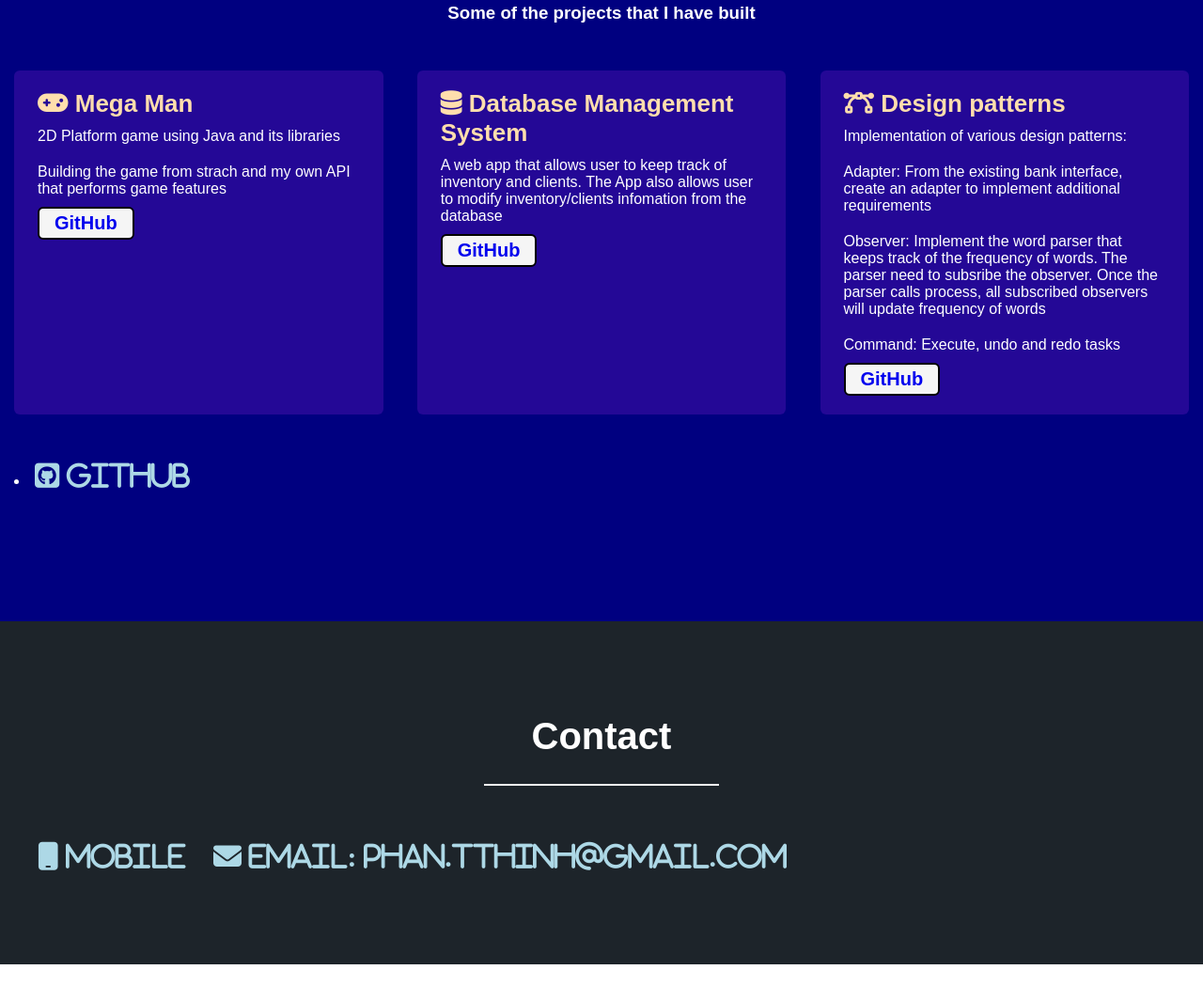
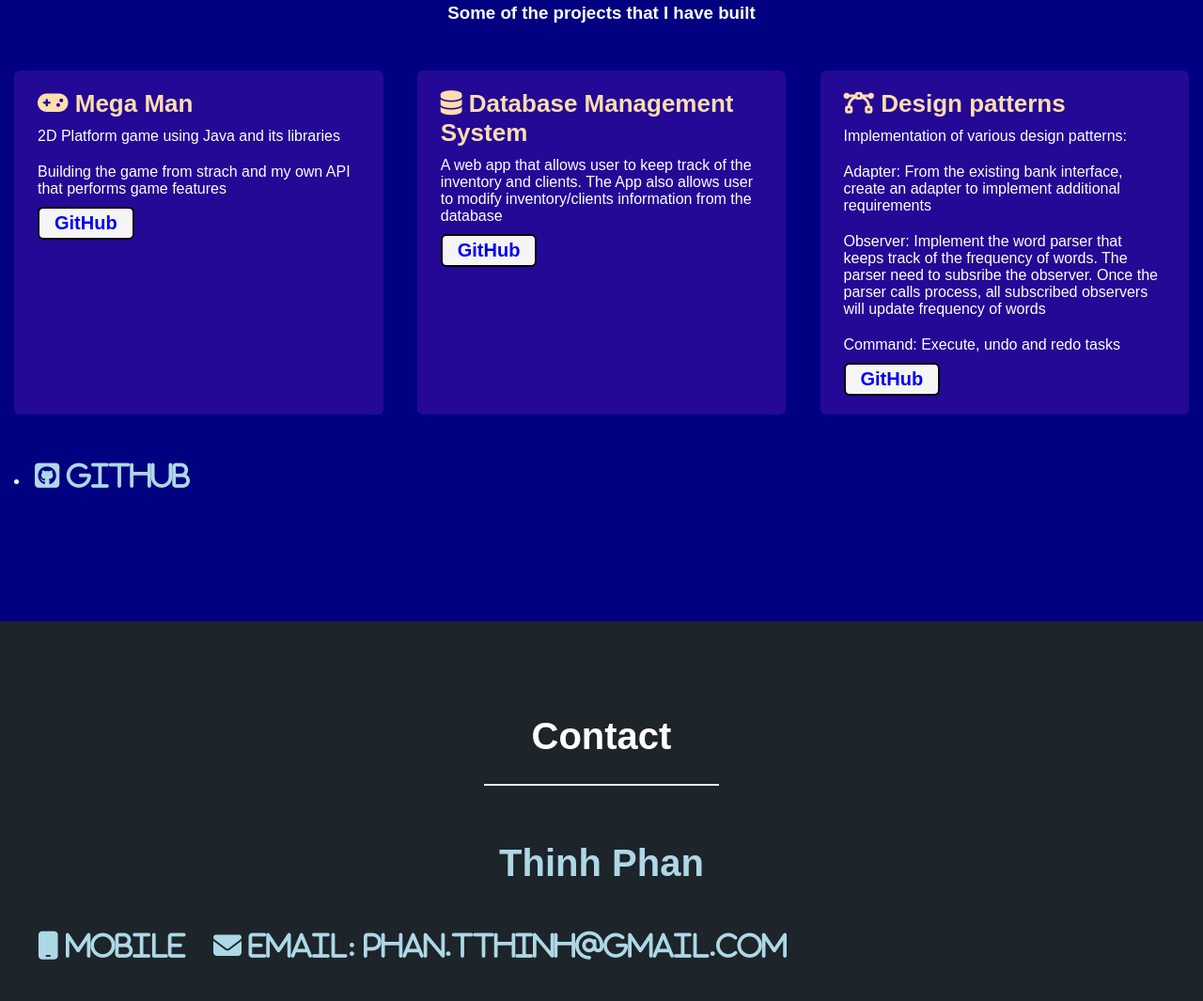
Before and after one commit to tthinh188/deleteme, a plain HTML site: page index.html in a window 1280 px wide. Shown: the part 2707-3772 px from the top of the page at 94% size. Before the commit the page ends 3733 px from the top, so only its background shows below. Drawn offline with nearby package versions, Linux system fonts and the light colour scheme.

Commit message:
fix typo

```diff
--- a/index.html
+++ b/index.html
@@ -147,7 +147,7 @@
                     <div class="card">
                         <div class="box">
                             <h3><i class="fas fa-database"></i> Database Management System</h3>
-                            <p>A web app that allows user to keep track of inventory and clients. The App also allows user to modify inventory/clients infomation from the database</p>
+                            <p>A web app that allows user to keep track of the inventory and clients. The App also allows user to modify inventory/clients information from the database</p>
                             <button><a href="https://github.com/tthinh188/DatabaseManagement">GitHub</a></button>
                         </div>
                     </div>
@@ -162,6 +162,7 @@
                             <button><a href="https://github.com/tthinh188/DesignPattern">GitHub</a></button>
                         </div>
                     </div>
+
                     <li><a href="https://github.com/tthinh188" target="_blank" class="fab fa-github-square"> <class="label"> GitHub</a></li>
 
                 </div>
@@ -175,10 +176,13 @@
             <div class="max-width">
                 <h2 class="title">Contact</h2>
                 <ul class="icons">
+                    <div class="text">Thinh Phan</div>
                     <li><a href="tel:7142602946" class="fas fa-mobile" > Mobile</a></li>
                     <li><a href="mailto: phan.tthinh@gmail.com?Subject=Porfilio%20Contact" target="_top" class="far fa-envelope"> <class="label"> Email: phan.tthinh@gmail.com</a></li>
                 </ul>
+
             </div>
+
         </section>
 
         <!-- Scripts -->
--- a/style/style.css
+++ b/style/style.css
@@ -378,6 +378,14 @@ button:hover {
 .contact .icons li a:hover {
     color: gold;
 }
+
+.contact .text {
+    color: lightblue;
+    font-size: 40px;
+    font-weight: 600;
+    text-align: center;
+    padding-bottom: 50px;
+}
 @media (max-width: 360px){
     .home .max-width{
         margin-left: 0;
```
